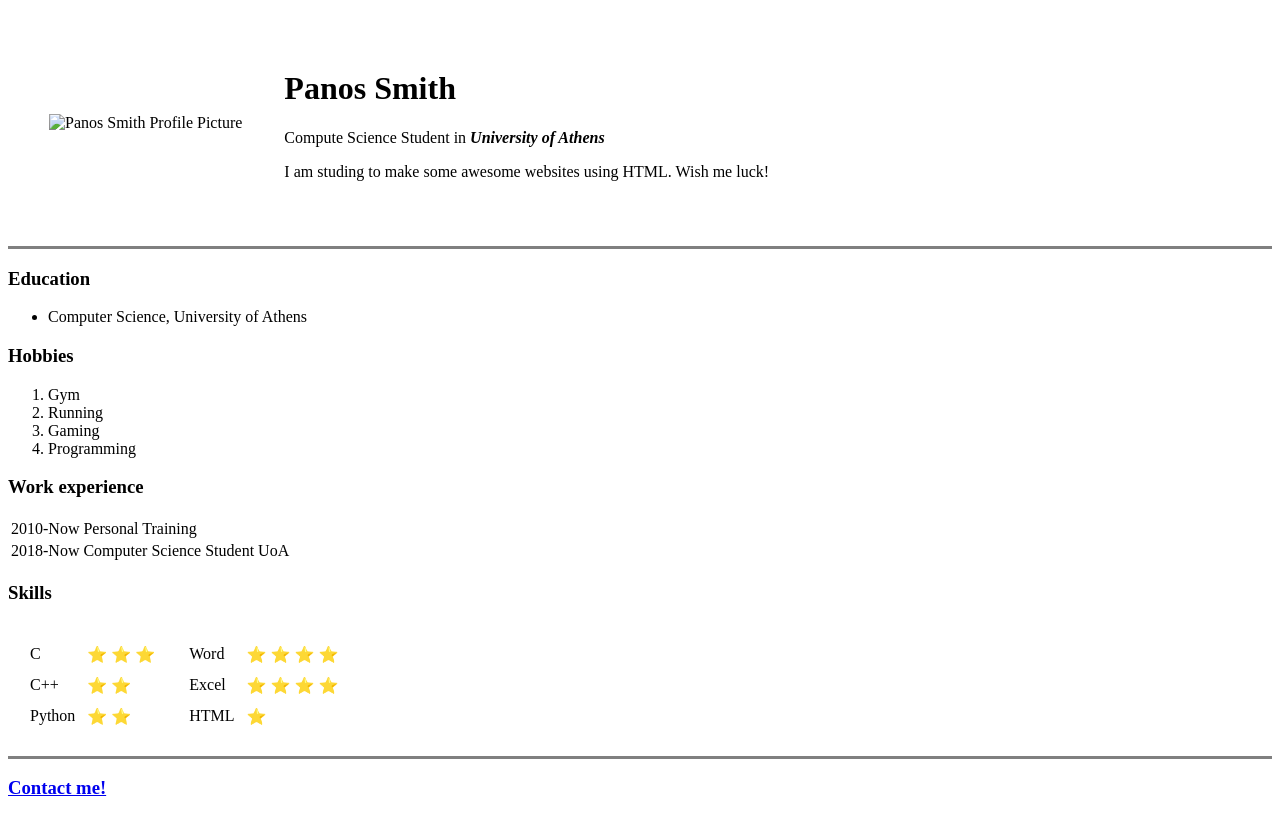
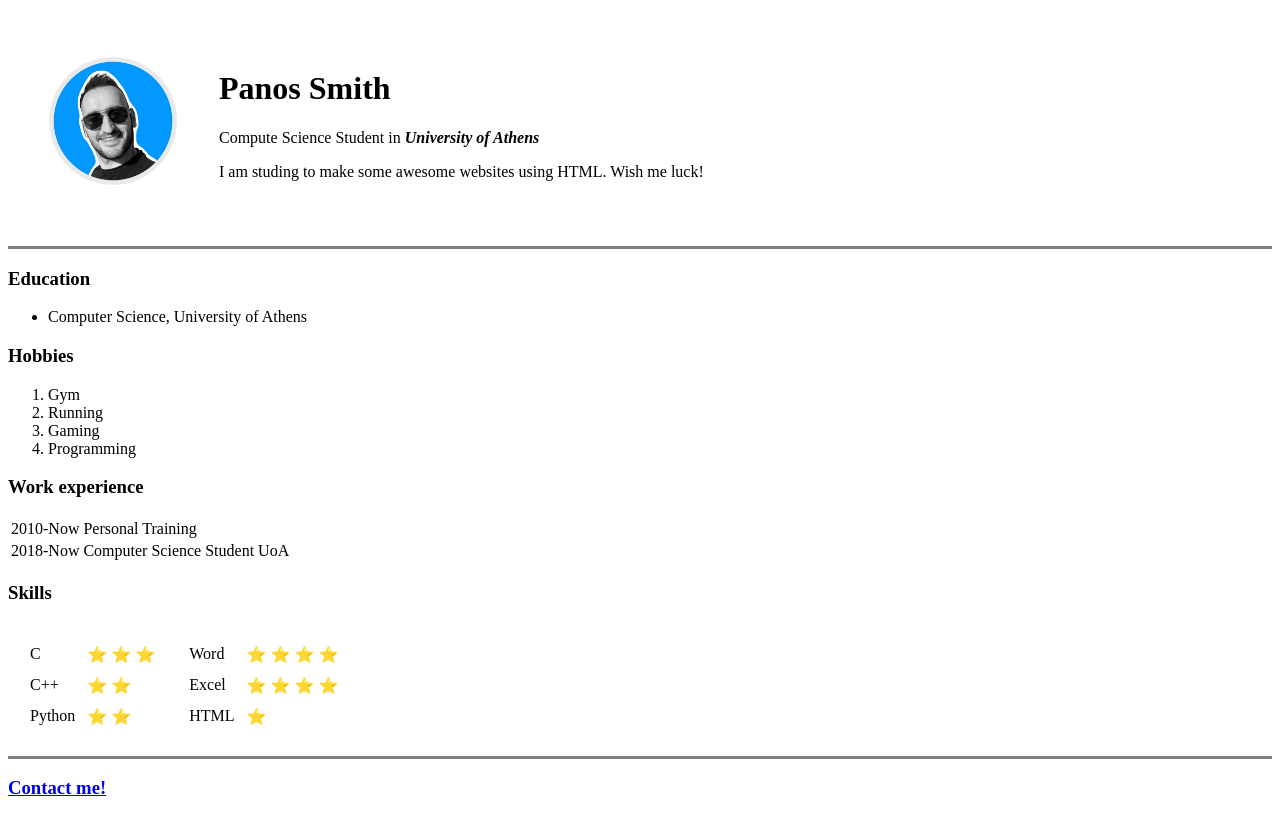
Before and after one commit to sideraspanos/cv, a plain HTML site: page index.html in a window 1280 px wide. Drawn offline with Linux system fonts and the light colour scheme.

Commit message:
Update index.html

```diff
--- a/index.html
+++ b/index.html
@@ -9,9 +9,9 @@
     <table cellspacing="40">
         <tr>
             <td>
-                <img src="Photos/panos.jpg"
+                <img src="panos.jpg"
                 alt="Panos Smith Profile Picture"
-                srcset="Photos/panos.jpg 10000w, photo.jpg 10000w">
+                srcset="panos.jpg 10000w, photo.jpg 10000w">
             </td>
             <td>
                 <h1> Panos Smith </h1>
```
